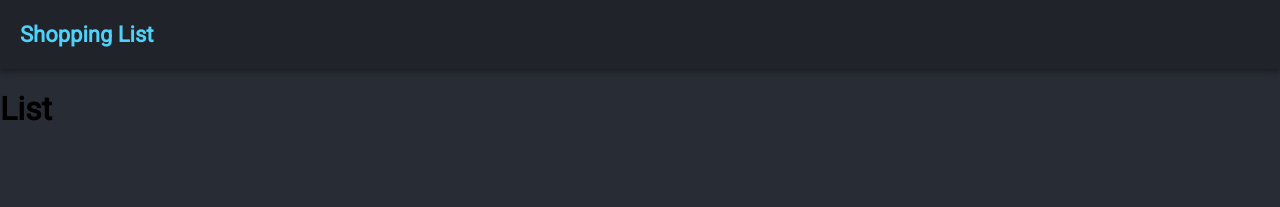
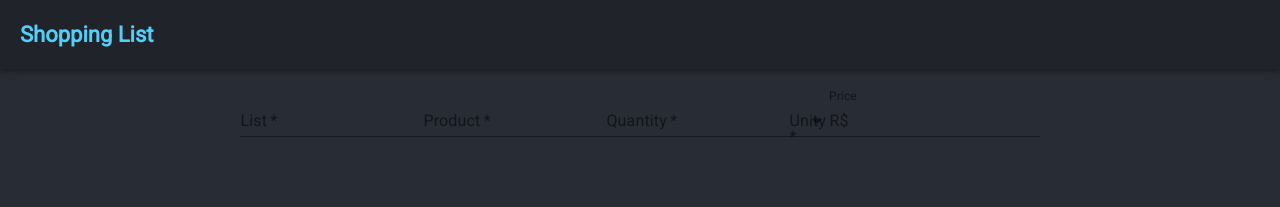
Before and after one commit to joaohhenriq/react-shopping-list, a React (Create React App) app: page /list in a window 1280 px wide. Shown: the top 207 px of the page. Built offline with nearby package versions, Linux system fonts and the light colour scheme; the HTML template or start-up script is replaced by a standard one.

Commit message:
Creating the text fields for the list

```diff
--- a/src/App.css
+++ b/src/App.css
@@ -7,3 +7,8 @@
 .header{
     padding: 0px 20px;
 }
+
+a, a:hover {
+    text-decoration: none;
+    color: inherit;
+}
--- a/src/common/customCard.jsx
+++ b/src/common/customCard.jsx
@@ -4,12 +4,14 @@
 import CardContent from '@material-ui/core/CardContent';
 import CardActions from '@material-ui/core/CardActions';
 import Divider from '@material-ui/core/Divider';
-import PropTypes from 'prop-types'
+import PropTypes from 'prop-types';
+import { Link } from 'react-router-dom'
 
 import './customCard.css'
 
 const CustomCard = props => (
     <div className={props.containerClass}>
+        <Link to={props.link}>
             <Card className='card'>
                 <CardActionArea className='card-action-area'>
                     <CardContent className='card-content'>
@@ -25,6 +27,7 @@
                     </div>
                 )}
             </Card>
+        </Link>
     </div>
 )
 
--- a/src/common/header.jsx
+++ b/src/common/header.jsx
@@ -1,10 +1,13 @@
 import React from 'react'
 import AppBar from '@material-ui/core/AppBar'
+import { Link } from 'react-router-dom'
 
 export default props => (
     <AppBar position='static' color='primary'>
         <div className='header'>
-            <p className='title'>Shopping List</p>
+            <Link to='/'>
+                <p className='title'>Shopping List</p>
+            </Link>
         </div>
     </AppBar>
 )
--- a/src/createList/index.jsx
+++ b/src/createList/index.jsx
@@ -1,7 +1,52 @@
 import React from 'react'
+import TextField from '@material-ui/core/TextField';
+import MenuItem from '@material-ui/core/MenuItem'
+import { InputAdornment } from '@material-ui/core';
+
+const units = ['kg', 'lt', 'un']
 
 const CreateList = props => (
-    <h1>List</h1>
+    <div className='page-container'>
+        <form className='form-container'>
+            <TextField
+                name='list'
+                label="List"
+                value={''}
+                required
+            />
+            <TextField
+                name='product'
+                label="Product"
+                value={''}
+                required
+            />
+            <TextField
+                name='quantity'
+                label="Quantity"
+                value={''}
+                required
+            />
+            <TextField
+                select
+                name='unity'
+                label="Unity"
+                value={''}
+                required
+            >
+                {units.map((option) => (
+                    <MenuItem key={option}>{option}</MenuItem>
+                ))}
+            </TextField>
+            <TextField
+                name='price'
+                label="Price"
+                value={''}
+                InputProps={{
+                    startAdornment: <InputAdornment position='start'>R$</InputAdornment>
+                }}
+            />
+        </form>
+    </div>
 )
 
 export default CreateList
--- a/src/home/list.jsx
+++ b/src/home/list.jsx
@@ -10,7 +10,8 @@
 export default props => (
     <CustomCard
         containerClass='list-container'
-        footer={<ListFooter />} >
+        footer={<ListFooter />}
+        link='/list'>
         <div>
             <p className='card-title'>Month</p>
             <div className='list-card-body'>
--- a/src/home/newList.jsx
+++ b/src/home/newList.jsx
@@ -3,7 +3,7 @@
 import CustomCard from '../common/customCard'
 
 export default props => (
-    <CustomCard containerClass='new-list-container'>
+    <CustomCard containerClass='new-list-container' link='/list'>
         <div>
             <p className='card-title'>Add new list</p>
         </div>
```
Lines whose indentation alone changed are shown as unchanged.
